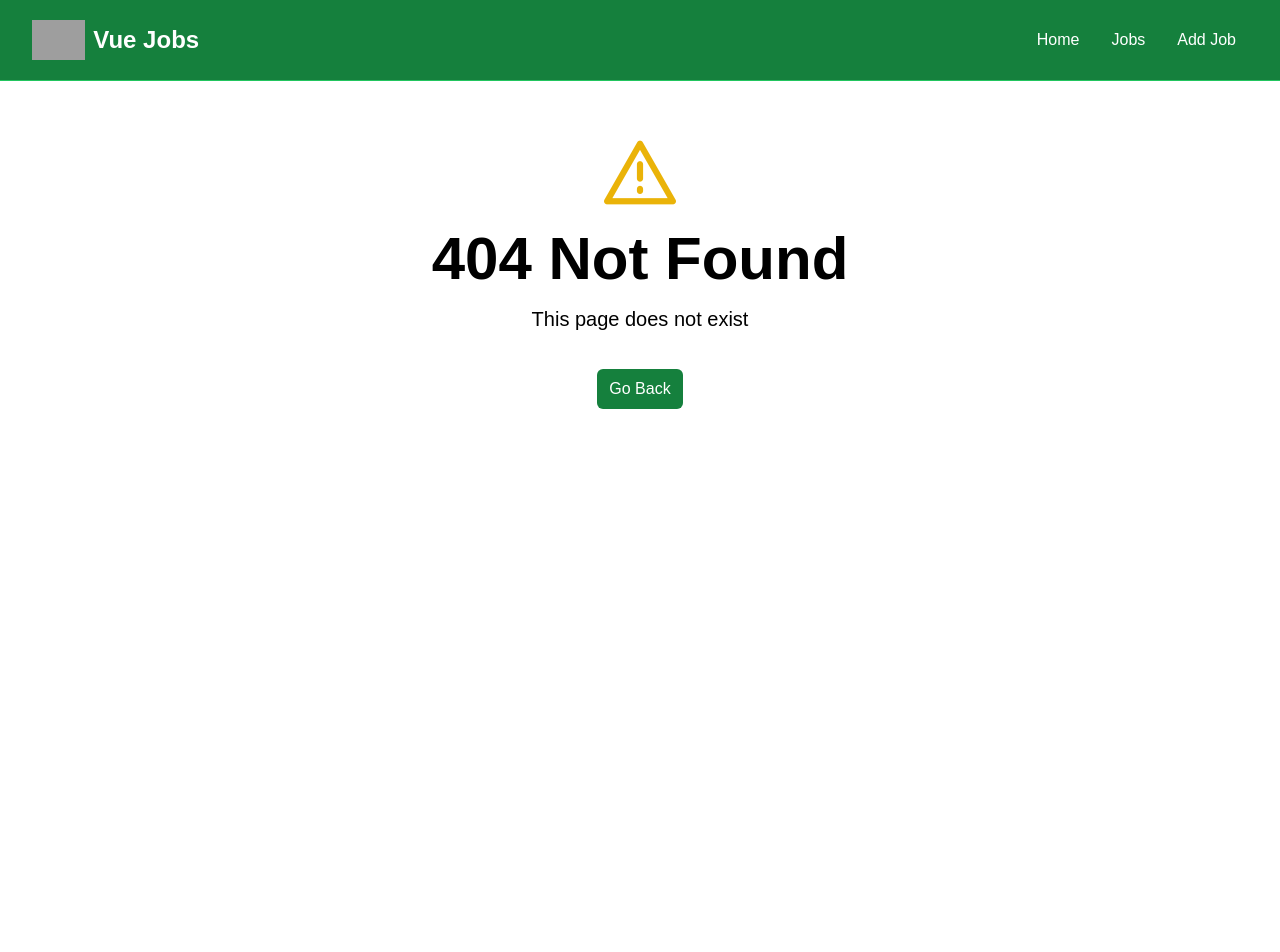
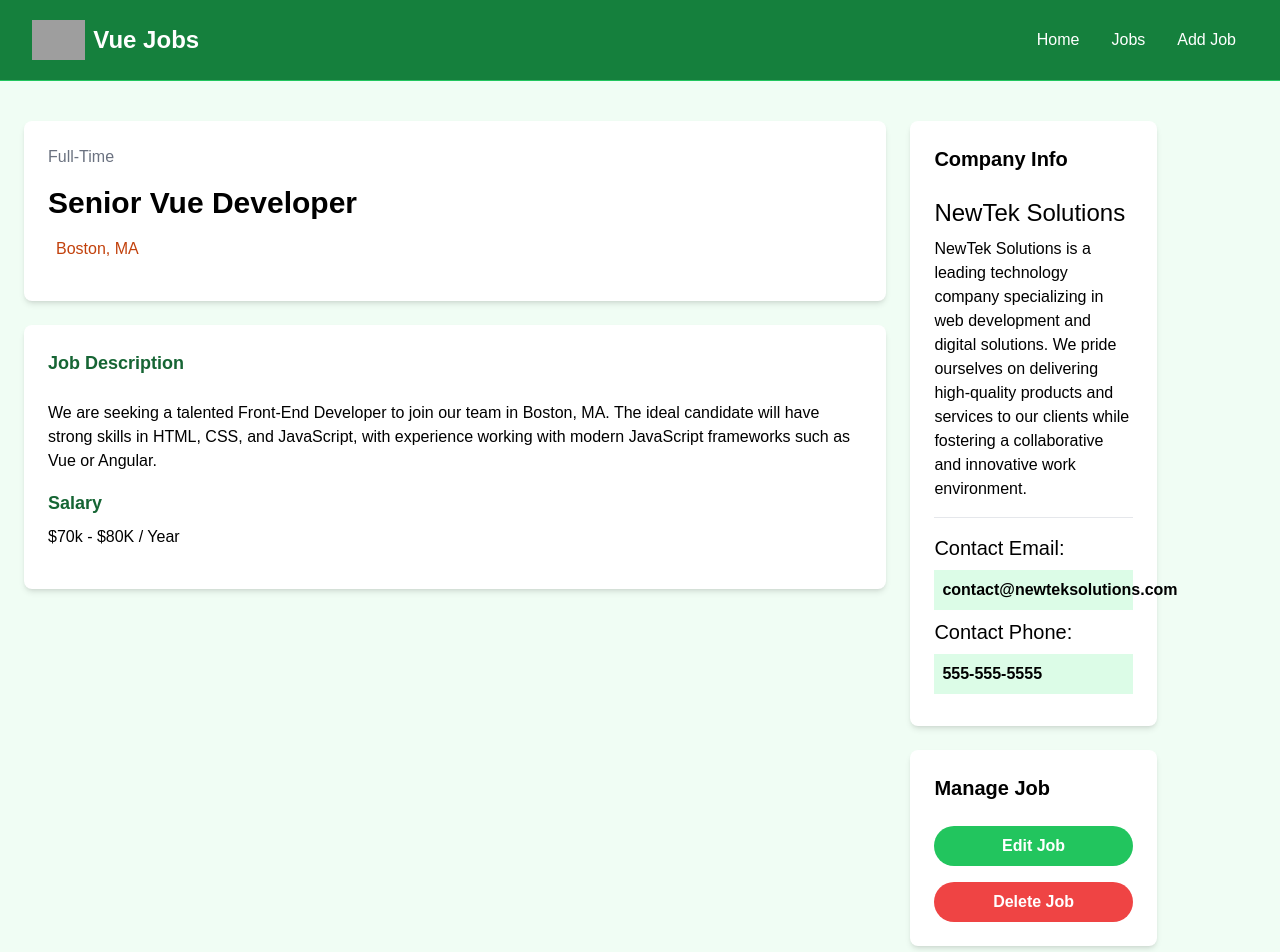
Before and after one commit to edijajuli/joblistings-vue, a Vue app: page /jobs/1 in a window 1280 px wide. Before the commit this address had no page. Shown: the top 952 px of the page. Before the commit the page ends 800 px from the top, so only its background shows below. Built offline with nearby package versions, Linux system fonts and the light colour scheme; grey boxes are pictures that could not be loaded.

Commit message:
add read more router

```diff
--- a/src/components/JobListing.vue
+++ b/src/components/JobListing.vue
@@ -51,7 +51,7 @@
           {{ job.location }}
         </div>
         <RouterLink
-          :to="'/job/' + job.id"
+          :to="'/jobs/' + job.id"
           class="h-[36px] bg-green-500 hover:bg-green-600 text-white px-4 py-2 rounded-lg text-center text-sm"
         >
           Read More
--- a/src/router/index.js
+++ b/src/router/index.js
@@ -2,6 +2,7 @@
 import HomeView from "@/views/HomeView.vue";
 import JobsView from "@/views/JobsView.vue";
 import NotFoundView from "@/views/NotFoundView.vue";
+import JobView from "@/views/JobView.vue";
 
 const router = createRouter({
   history: createWebHistory(import.meta.env.BASE_URL),
@@ -17,6 +18,11 @@
       component: JobsView,
     },
     {
+      path: "/jobs/:id",
+      name: "job",
+      component: JobView,
+    },
+    {
       path: "/:catchAll(.*)",
       name: "not-found",
       component: NotFoundView,
--- /dev/null
+++ b/src/views/JobView.vue
@@ -0,0 +1,87 @@
+<script setup></script>
+
+<template>
+  <section class="bg-green-50">
+    <div class="container m-auto py-10 px-6">
+      <div class="grid grid-cols-1 md:grid-cols-70/30 w-full gap-6">
+        <main>
+          <div
+            class="bg-white p-6 rounded-lg shadow-md text-center md:text-left"
+          >
+            <div class="text-gray-500 mb-4">Full-Time</div>
+            <h1 class="text-3xl font-bold mb-4">Senior Vue Developer</h1>
+            <div
+              class="text-gray-500 mb-4 flex align-middle justify-center md:justify-start"
+            >
+              <i
+                class="fa-solid fa-location-dot text-lg text-orange-700 mr-2"
+              ></i>
+              <p class="text-orange-700">Boston, MA</p>
+            </div>
+          </div>
+
+          <div class="bg-white p-6 rounded-lg shadow-md mt-6">
+            <h3 class="text-green-800 text-lg font-bold mb-6">
+              Job Description
+            </h3>
+
+            <p class="mb-4">
+              We are seeking a talented Front-End Developer to join our team in
+              Boston, MA. The ideal candidate will have strong skills in HTML,
+              CSS, and JavaScript, with experience working with modern
+              JavaScript frameworks such as Vue or Angular.
+            </p>
+
+            <h3 class="text-green-800 text-lg font-bold mb-2">Salary</h3>
+
+            <p class="mb-4">$70k - $80K / Year</p>
+          </div>
+        </main>
+
+        <!-- Sidebar -->
+        <aside>
+          <!-- Company Info -->
+          <div class="bg-white p-6 rounded-lg shadow-md">
+            <h3 class="text-xl font-bold mb-6">Company Info</h3>
+
+            <h2 class="text-2xl">NewTek Solutions</h2>
+
+            <p class="my-2">
+              NewTek Solutions is a leading technology company specializing in
+              web development and digital solutions. We pride ourselves on
+              delivering high-quality products and services to our clients while
+              fostering a collaborative and innovative work environment.
+            </p>
+
+            <hr class="my-4" />
+
+            <h3 class="text-xl">Contact Email:</h3>
+
+            <p class="my-2 bg-green-100 p-2 font-bold">
+              contact@newteksolutions.com
+            </p>
+
+            <h3 class="text-xl">Contact Phone:</h3>
+
+            <p class="my-2 bg-green-100 p-2 font-bold">555-555-5555</p>
+          </div>
+
+          <!-- Manage -->
+          <div class="bg-white p-6 rounded-lg shadow-md mt-6">
+            <h3 class="text-xl font-bold mb-6">Manage Job</h3>
+            <a
+              href="add-job.html"
+              class="bg-green-500 hover:bg-green-600 text-white text-center font-bold py-2 px-4 rounded-full w-full focus:outline-none focus:shadow-outline mt-4 block"
+              >Edit Job</a
+            >
+            <button
+              class="bg-red-500 hover:bg-red-600 text-white font-bold py-2 px-4 rounded-full w-full focus:outline-none focus:shadow-outline mt-4 block"
+            >
+              Delete Job
+            </button>
+          </div>
+        </aside>
+      </div>
+    </div>
+  </section>
+</template>
```
